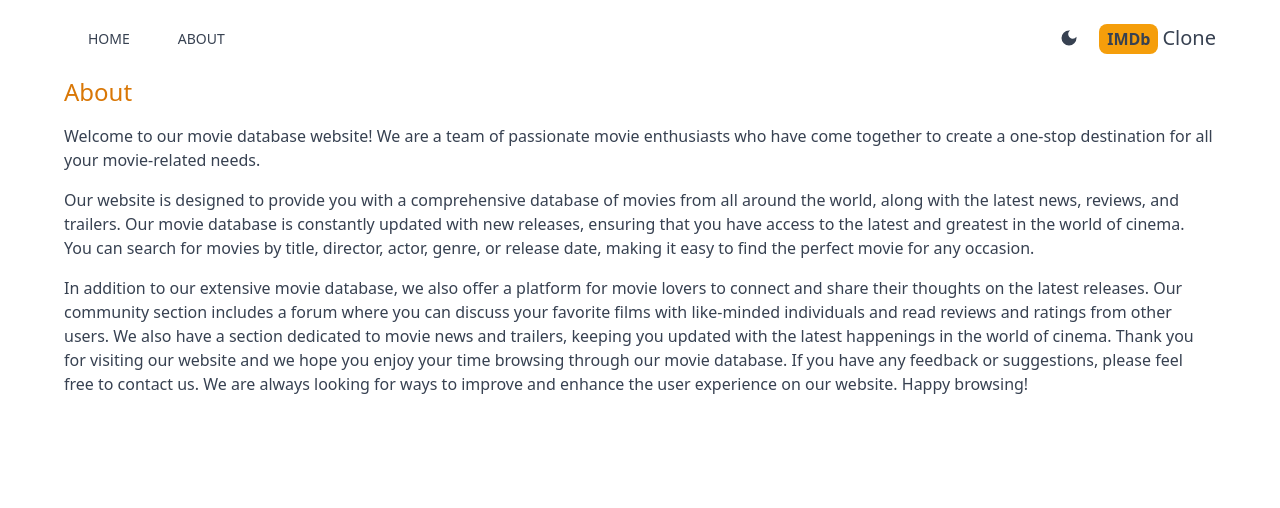
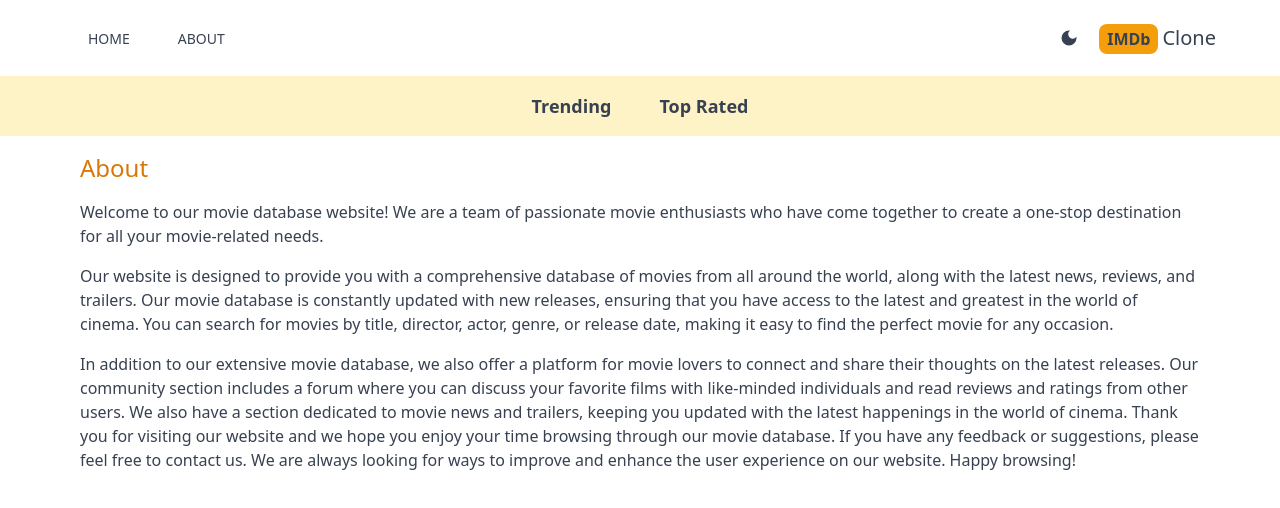
Before and after one commit to AndresVargasDev/imdb, a Next.js app: page /about in a window 1280 px wide. Shown: the top 508 px of the page. Built offline with nearby package versions, Linux system fonts and the light colour scheme.

Commit message:
create the navbar component

```diff
--- a/src/app/about/page.jsx
+++ b/src/app/about/page.jsx
@@ -2,14 +2,13 @@ import React from 'react'
 
 export default function page() {
     return (
-        <div className='max-w-6xl mx-auto space-y-4'>
+        <div className='max-w-6xl mx-auto space-y-4 p-4'>
             <h1 className="text-2xl font-medium text-amber-600">About</h1>
             <p>
                 Welcome to our movie database website! We are a team of passionate movie
                 enthusiasts who have come together to create a one-stop destination for
                 all your movie-related needs.
             </p>
-
             <p>
                 Our website is designed to provide you with a comprehensive database of
                 movies from all around the world, along with the latest news, reviews,
@@ -19,7 +18,6 @@ export default function page() {
                 actor, genre, or release date, making it easy to find the perfect movie
                 for any occasion.
             </p>
-
             <p>
                 In addition to our extensive movie database, we also offer a platform
                 for movie lovers to connect and share their thoughts on the latest
--- /dev/null
+++ b/src/app/components/Navbar.jsx
@@ -0,0 +1,11 @@
+import React from 'react'
+import NavbarItem from './NavbarItem'
+
+export default function Navbar() {
+    return (
+        <div className='flex justify-center dark:bg-gray-600 bg-amber-100 lg:text-lg p-4'>
+            <NavbarItem title="Trending" param="fetchTrending" />
+            <NavbarItem title="Top Rated" param="fetchTopRated" />
+        </div>
+    )
+}
--- /dev/null
+++ b/src/app/components/NavbarItem.jsx
@@ -0,0 +1,18 @@
+'use client'
+
+import Link from 'next/link'
+import React from 'react'
+import { useSearchParams } from 'next/navigation'
+
+export default function NavbarItem({ title, param }) {
+    const searchParams = useSearchParams();
+    const genre = searchParams.get("genre");
+    return (
+        <div>
+            <Link className={`m-4 hover:text-amber-600 font-semibold p-2
+            ${genre && genre === param && "underline underline-offset-8 decoration-4 decoration-amber-500 rounded-lg"}`} href={`/?genre=${param}`}>
+                {title}
+            </Link>
+        </div>
+    )
+}
--- a/src/app/layout.js
+++ b/src/app/layout.js
@@ -1,4 +1,5 @@
 import Header from "./components/Header";
+import Navbar from "./components/Navbar";
 import "./globals.css";
 import Providers from "./Providers";
 
@@ -15,6 +16,7 @@ export default function RootLayout({ children }) {
           {/* Header */}
           <Header />
           {/* NavBar  */}
+          <Navbar />
 
           {/* SearchBox */}
 
```
